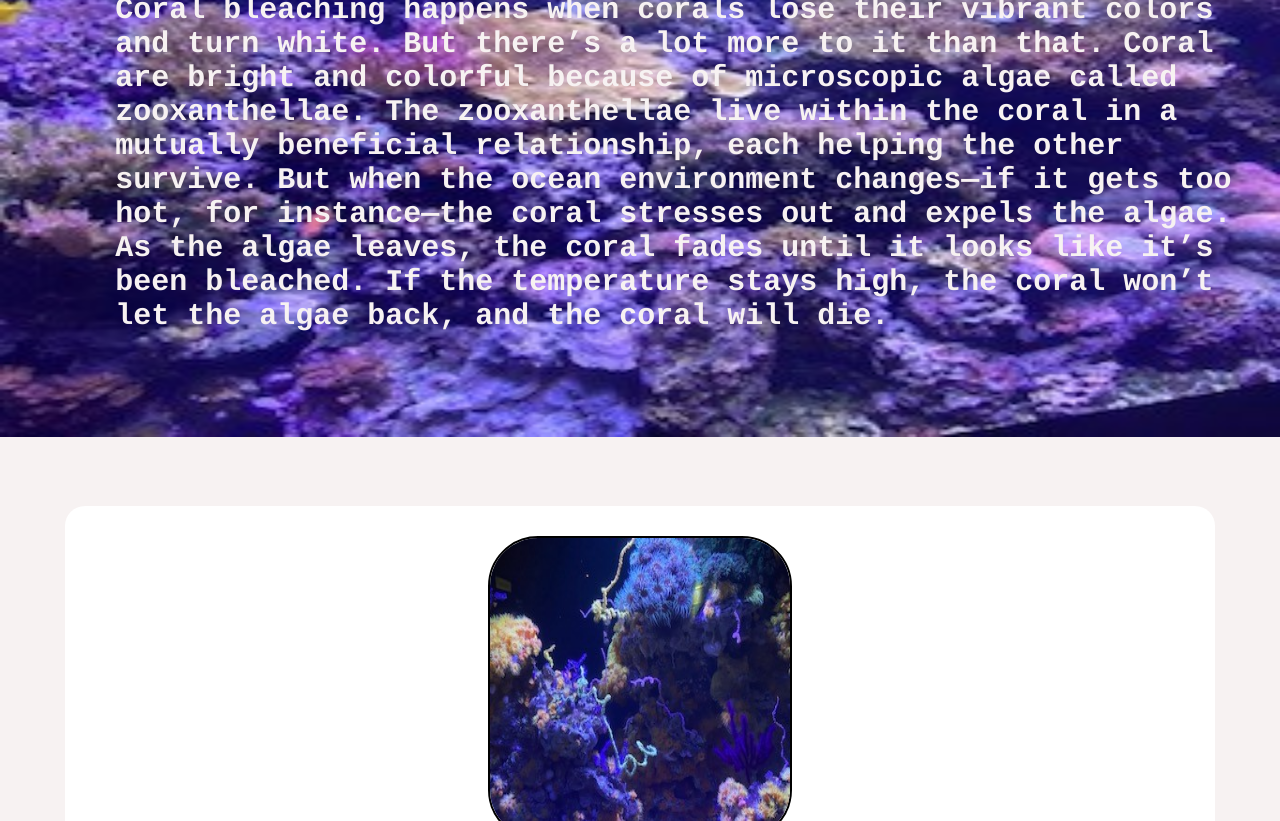
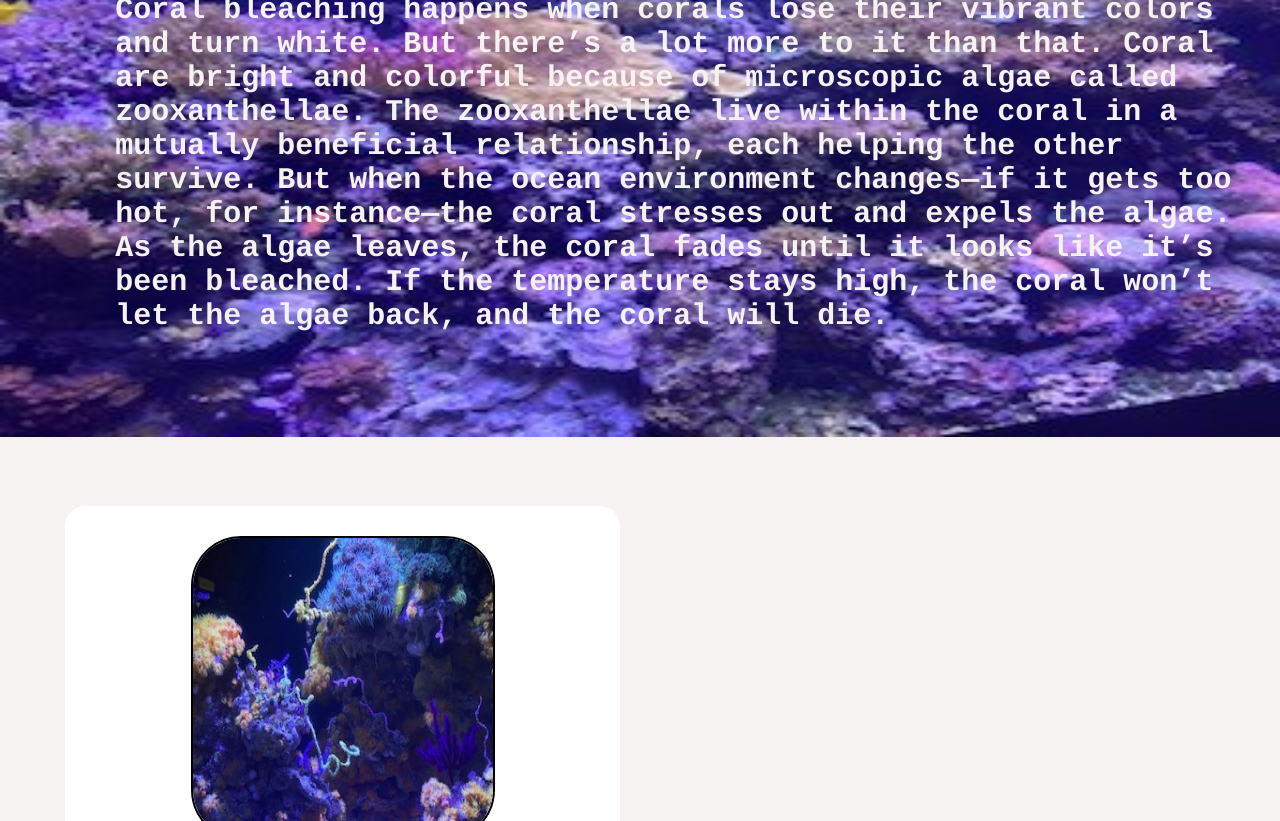
Before and after one commit to RishikaGautam/Coral-Reefs-and-Coral-Bleaching, a plain HTML site: page index.html in a window 1280 px wide. Shown: the part 216-1037 px from the top of the page. Drawn offline with Linux system fonts and the light colour scheme.

Commit message:
Update styles.css

```diff
--- a/styles.css
+++ b/styles.css
@@ -61,7 +61,7 @@ a:visited{
     background-color: #ffffff;
     padding: 30px;
     margin: 25px;
-    width:495;
+    width:495px;
     font-family: courier;
 
 }
```
